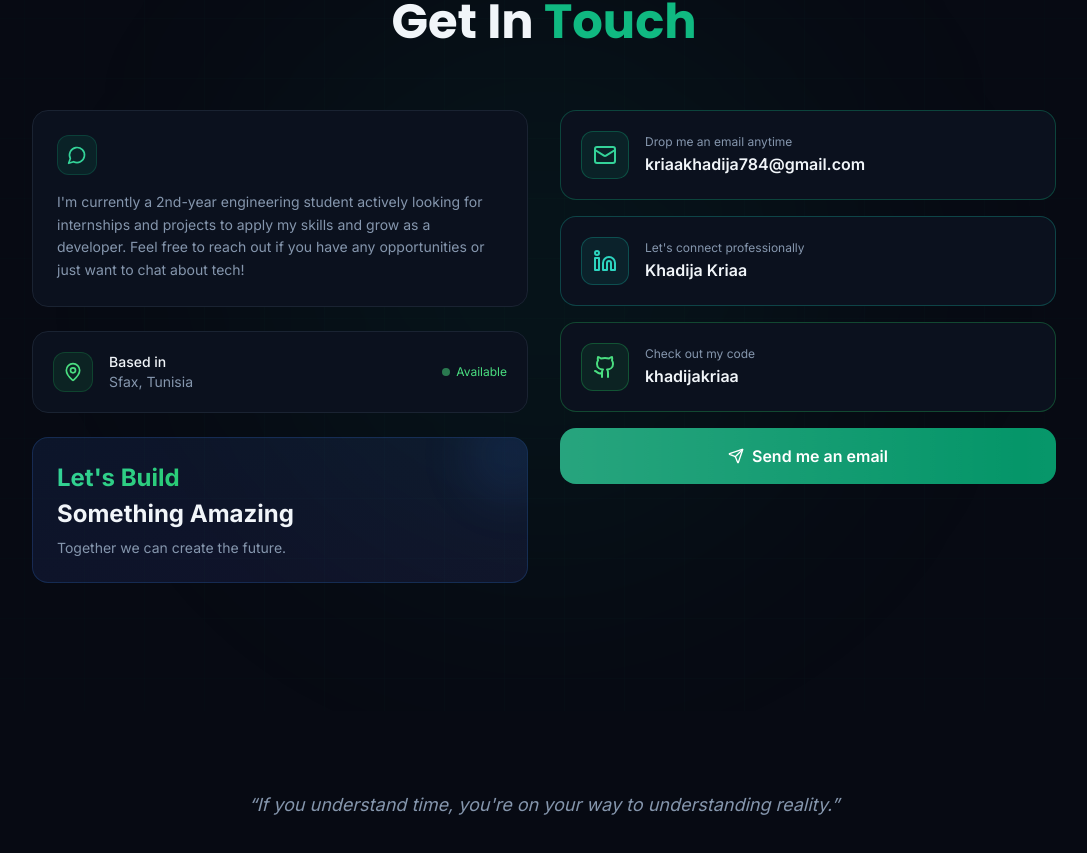
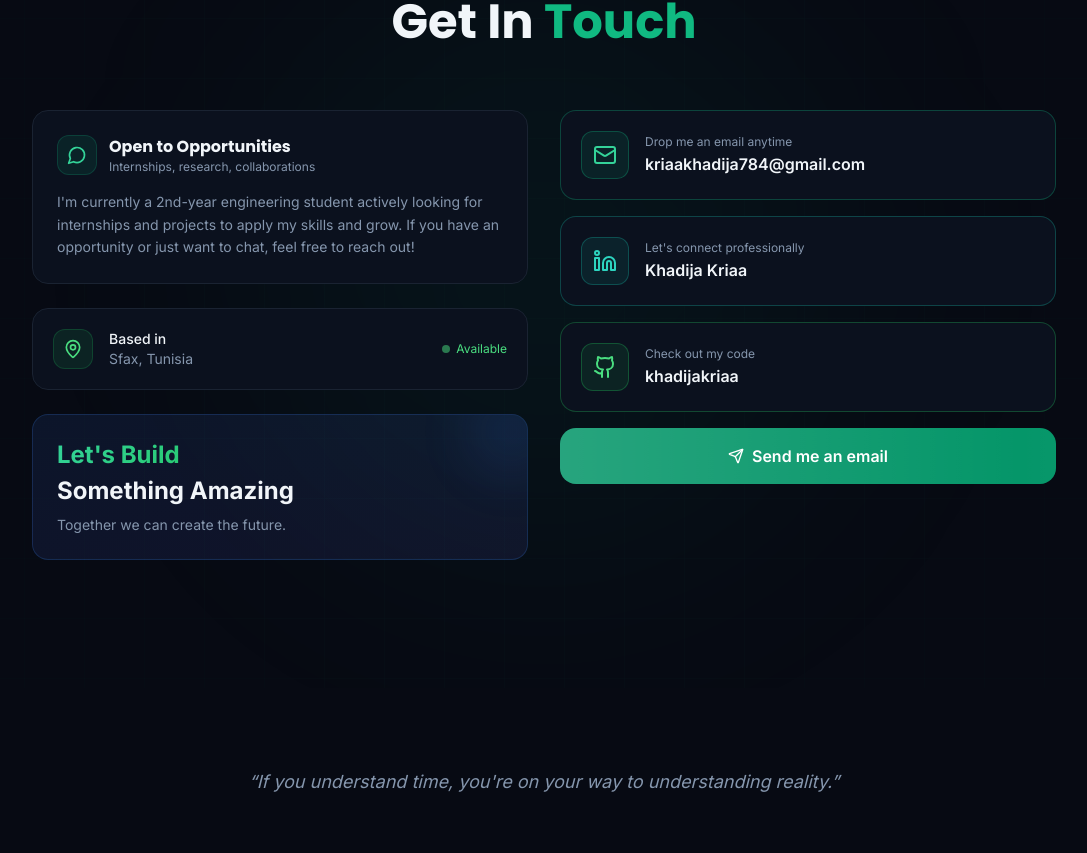
Before and after one commit to khadijakriaa/myportfolio, a Next.js app: page / in a window 1280 px wide. Shown: the part 6078-6931 px from the top of the page, without its empty margins (96-1183 px from the left). Built offline with nearby package versions, Linux system fonts and the light colour scheme.

Commit message:
rollback

```diff
--- a/components/sections/contact.tsx
+++ b/components/sections/contact.tsx
@@ -87,10 +87,14 @@ export default function Contact() {
                 <div className="w-10 h-10 rounded-xl bg-emerald-500/10 border border-emerald-500/20 flex items-center justify-center">
                   <MessageCircle className="w-5 h-5 text-emerald-400" />
                 </div>
+                <div>
+                  <h3 className="font-bold text-foreground">Open to Opportunities</h3>
+                  <p className="text-xs text-muted-foreground">Internships, research, collaborations</p>
+                </div>
               </div>
               <p className="text-sm text-muted-foreground leading-relaxed">
                 I'm currently a 2nd-year engineering student actively looking for internships and projects
-                    to apply my skills and grow as a developer. Feel free to reach out if you have any opportunities or just want to chat about tech!
+                to apply my skills and grow. If you have an opportunity or just want to chat, feel free to reach out!
               </p>
             </div>
 
```
